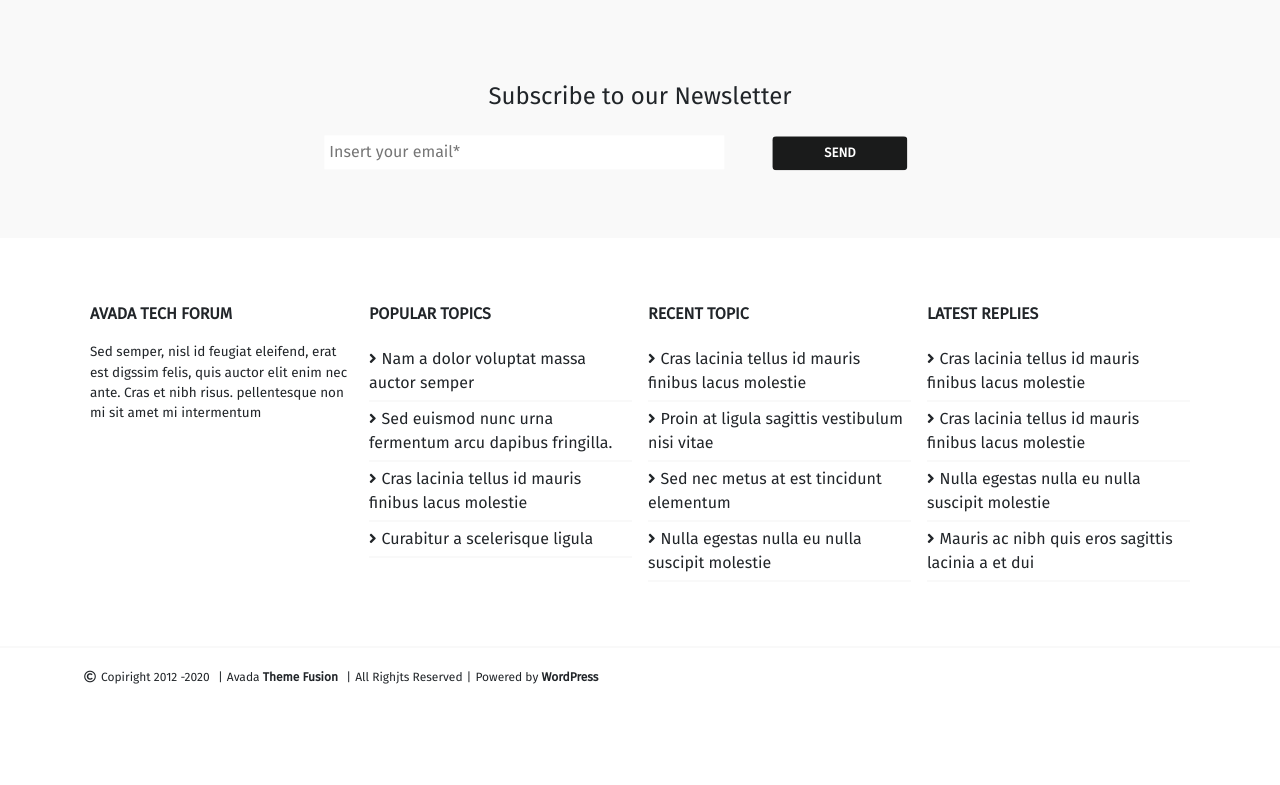
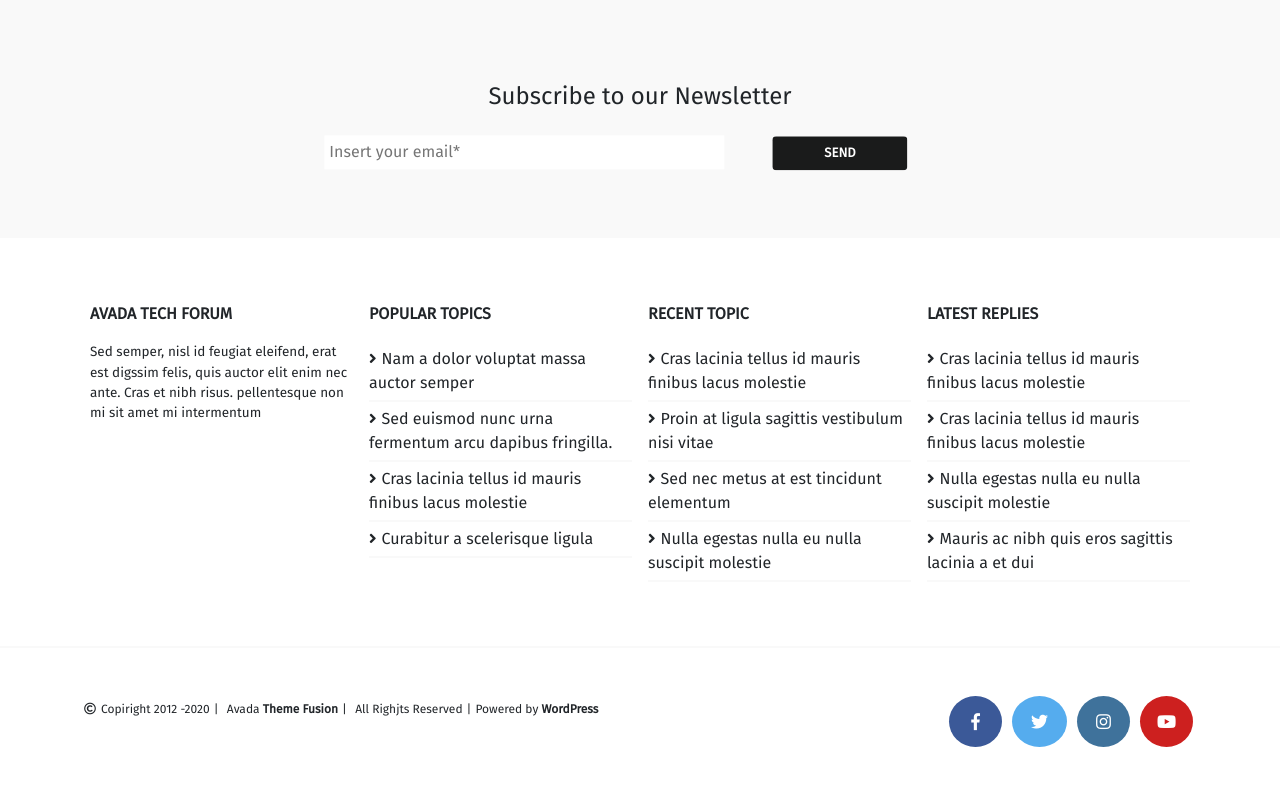
Before and after one commit to FabrizioFornone/proj-html-vuejs, a Vue app: page / in a window 1280 px wide. Shown: the part 4307-5092 px from the top of the page. Before the commit the page ends 4995 px from the top, so only its background shows below. Built offline with nearby package versions, Linux system fonts and the light colour scheme.

Commit message:
icon-box done

```diff
--- a/src/components/FooterBox.vue
+++ b/src/components/FooterBox.vue
@@ -48,12 +48,20 @@
       </div>
     </div>
     <hr id="footer-hr" />
-    <div class="container">
-      <div class="end-line">
-        <span class="copyright-span">Copiright 2012 -2020</span> <span>|</span>
-        <span>Avada <strong>Theme Fusion</strong></span> <span>|</span>
-        <span>All Righjts Reserved</span><span>|</span>
-        <span>Powered by <strong>WordPress</strong> </span>
+    <div class="container my-5">
+      <div class="d-flex justify-content-between">
+        <div class="end-line">
+          <span class="copyright-span">Copiright 2012 -2020</span>
+          <span>|</span> <span>Avada <strong>Theme Fusion</strong></span>
+          <span>|</span> <span>All Righjts Reserved</span><span>|</span>
+          <span>Powered by <strong>WordPress</strong> </span>
+        </div>
+        <div class="d-flex icon-box">
+          <i id="facebook-icon" class="fab fa-facebook-f rounded-circle"></i>
+          <i id="twitter-icon" class="fab fa-twitter rounded-circle"></i>
+          <i id="instagram-icon" class="fab fa-instagram rounded-circle"></i>
+          <i id="youtube-icon" class="fab fa-youtube rounded-circle"></i>
+        </div>
       </div>
     </div>
   </footer>
--- a/src/style/footerStyle.scss
+++ b/src/style/footerStyle.scss
@@ -30,6 +30,29 @@
     font-size: 12px;
     padding-right: 5px;
   }
+
+  .icon-box i {
+    font-size: 17px;
+    margin: 0 5px;
+    color: $white;
+  }
+
+  #facebook-icon {
+    background-color: #3b5998;
+    padding: 17px 22px;
+  }
+  #twitter-icon {
+    background-color: #55acee;
+    padding: 17px 19px;
+  }
+  #instagram-icon {
+    background-color: #3f729b;
+    padding: 17px 19px;
+  }
+  #youtube-icon {
+    background-color: #cd201f;
+    padding: 17px 17px;
+  }
 }
 
 #footer-hr {
```
Also changed, not shown: src/style/jumbotronStyle.scss (line endings or trailing spaces).
